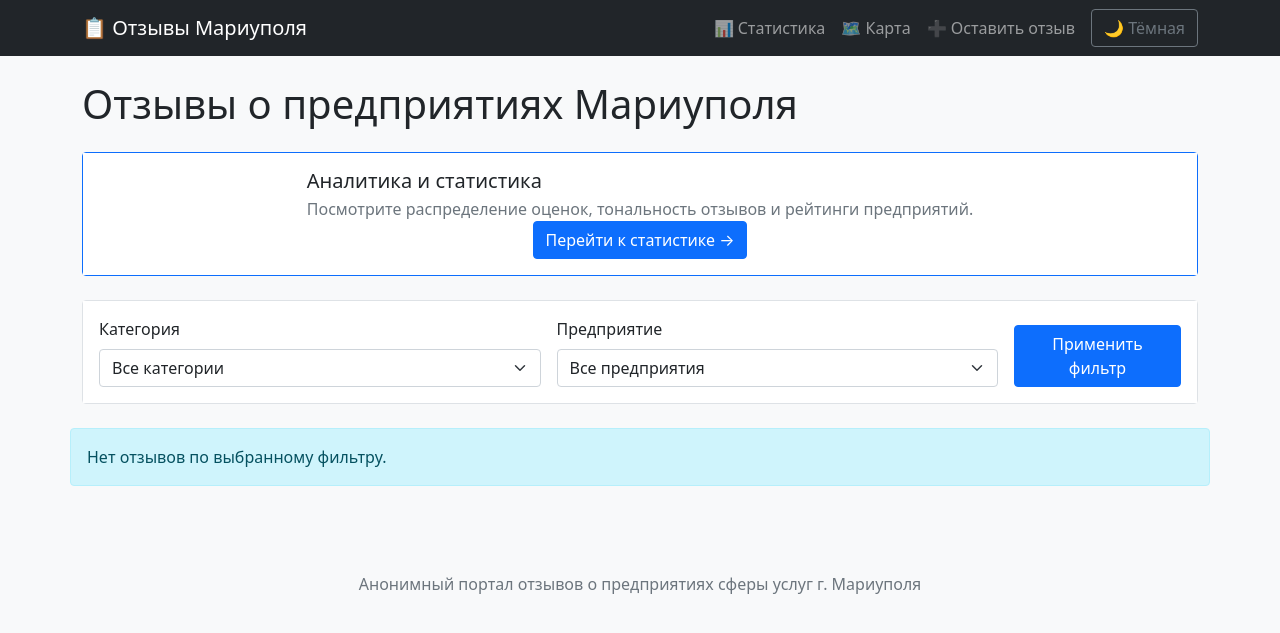
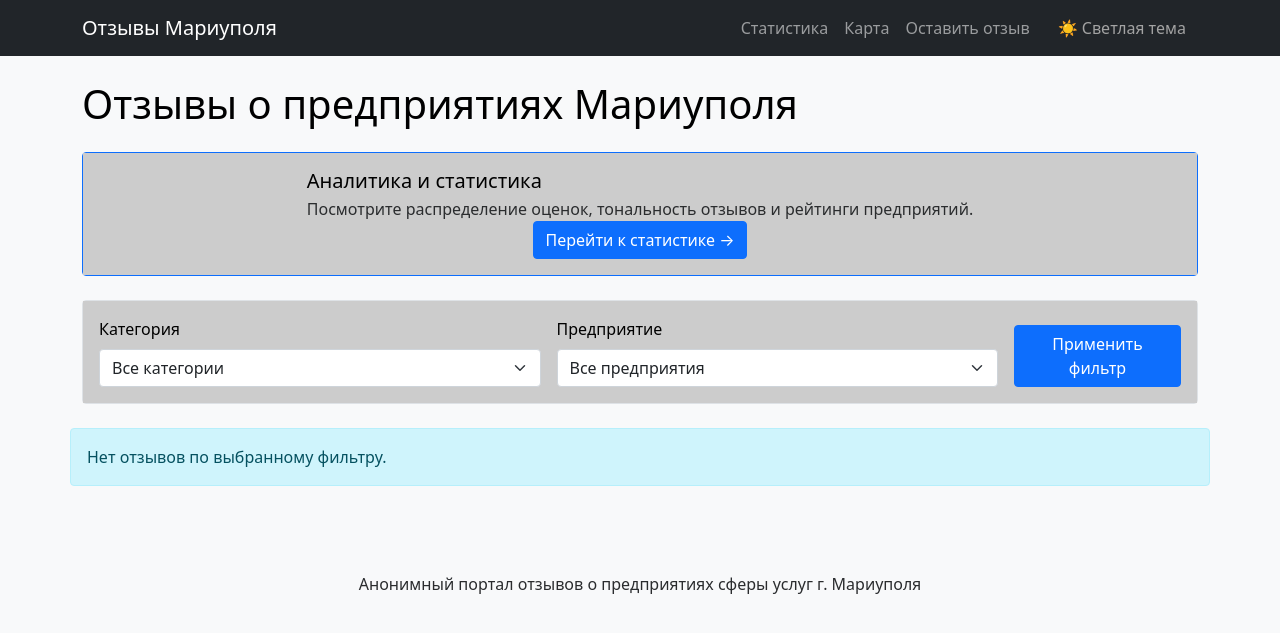
Before and after one commit to Alekss280/mariupol-reviews, a Django app: page / in a window 1280 px wide. Shown: the top 633 px of the page. Run offline with Django 4.2, Linux system fonts and the light colour scheme; data that the repository does not hold is empty.

Commit message:
Обновлены стили темы: изменены цвета фона и текста, улучшен стиль кнопки переключения темы.

```diff
--- a/reviews/templates/reviews/base.html
+++ b/reviews/templates/reviews/base.html
@@ -9,9 +9,9 @@
     /* ========== ПЕРЕМЕННЫЕ СВЕТЛОЙ ТЕМЫ (по умолчанию) ========== */
     :root {
         --bg-body: #f8f9fa;
-        --bg-card: #ffffff;
-        --text-primary: #212529;
-        --text-secondary: #6c757d;
+        --bg-card: #cccccc;
+        --text-primary: #000000;
+        --text-secondary: #2a2c2e;
         --border-color: #dee2e6;
         --navbar-bg: #212529;
         --footer-bg: #f8f9fa;
@@ -21,13 +21,13 @@
 
     /* ========== ТЁМНАЯ ТЕМА ========== */
     body.dark-theme {
-        --bg-body: #1a1a2e;
-        --bg-card: #16213e;
+        --bg-body: #1b1b23;
+        --bg-card: #171b27;
         --text-primary: #eaeef2;
         --text-secondary: #a0aec0;
         --border-color: #2d3748;
-        --navbar-bg: #0f3460;
-        --footer-bg: #0f3460;
+        --navbar-bg: #142539;
+        --footer-bg: #162538;
         --footer-text: #a0aec0;
         --link-color: #3b82f6;
     }
@@ -124,27 +124,39 @@
     .btn-outline-light:hover {
         background-color: rgba(255,255,255,0.1);
     }
+
+    /* Стиль кнопки "Тёмная тема" */
+    #theme-toggle {
+        border: none !important;
+        color: #a3a3a3 !important;
+    }
+    #theme-toggle:hover {
+        color: #ffffff !important;
+    }
+    .text-inherit {
+    color: inherit;
+}
     </style>
 </head>
 <body>
     <nav class="navbar navbar-expand-lg navbar-dark bg-dark sticky-top">
     <div class="container">
-        <a class="navbar-brand" href="{% url 'index' %}">📋 Отзывы Мариуполя</a>
+        <a class="navbar-brand" href="{% url 'index' %}">Отзывы Мариуполя</a>
         <button class="navbar-toggler" type="button" data-bs-toggle="collapse" data-bs-target="#navbarNav" aria-controls="navbarNav" aria-expanded="false" aria-label="Переключить навигацию">
             <span class="navbar-toggler-icon"></span>
         </button>
         <div class="collapse navbar-collapse" id="navbarNav">
             <ul class="navbar-nav ms-auto mb-2 mb-lg-0 align-items-center">
                 <li class="nav-item">
-                    <a class="nav-link" href="{% url 'stats' %}">📊 Статистика</a>
+                    <a class="nav-link" href="{% url 'stats' %}">Статистика</a>
                 </li>
                 <li class="nav-item">
-                    <a class="nav-link" href="{% url 'ya_map' %}">🗺️ Карта</a>
+                    <a class="nav-link" href="{% url 'ya_map' %}">Карта</a>
                 </li>
                 <li class="nav-item">
-                    <a class="nav-link" href="{% url 'add_review' %}">➕ Оставить отзыв</a>
+                    <a class="nav-link" href="{% url 'add_review' %}">Оставить отзыв</a>
                 <li class="nav-item">
-                    <button id="theme-toggle" class="btn btn-outline-secondary ms-2 mt-2 mt-lg-0">🌙 Тёмная</button>
+                    <button id="theme-toggle" class="btn btn-outline-secondary ms-2 mt-2 mt-lg-0">🌙 Тёмная тема</button>
                 </li>
             </ul>
         </div>
@@ -178,10 +190,10 @@
     const currentTheme = localStorage.getItem('theme');
     if (currentTheme === 'dark') {
         document.body.classList.add('dark-theme');
-        document.getElementById('theme-toggle').textContent = '☀️ Светлая';
+        document.getElementById('theme-toggle').textContent = '🌙 Тёмная тема';
     } else {
         document.body.classList.remove('dark-theme');
-        document.getElementById('theme-toggle').textContent = '🌙 Тёмная';
+        document.getElementById('theme-toggle').textContent = '☀️ Светлая тема';
     }
 
     // Обработчик кнопки
@@ -189,7 +201,7 @@
         document.body.classList.toggle('dark-theme');
         const isDark = document.body.classList.contains('dark-theme');
         localStorage.setItem('theme', isDark ? 'dark' : 'light');
-        this.textContent = isDark ? '☀️ Светлая' : '🌙 Тёмная';
+        this.textContent = isDark ? '🌙 Тёмная тема' : '☀️ Светлая тема';
     });
 </script>
 
```
